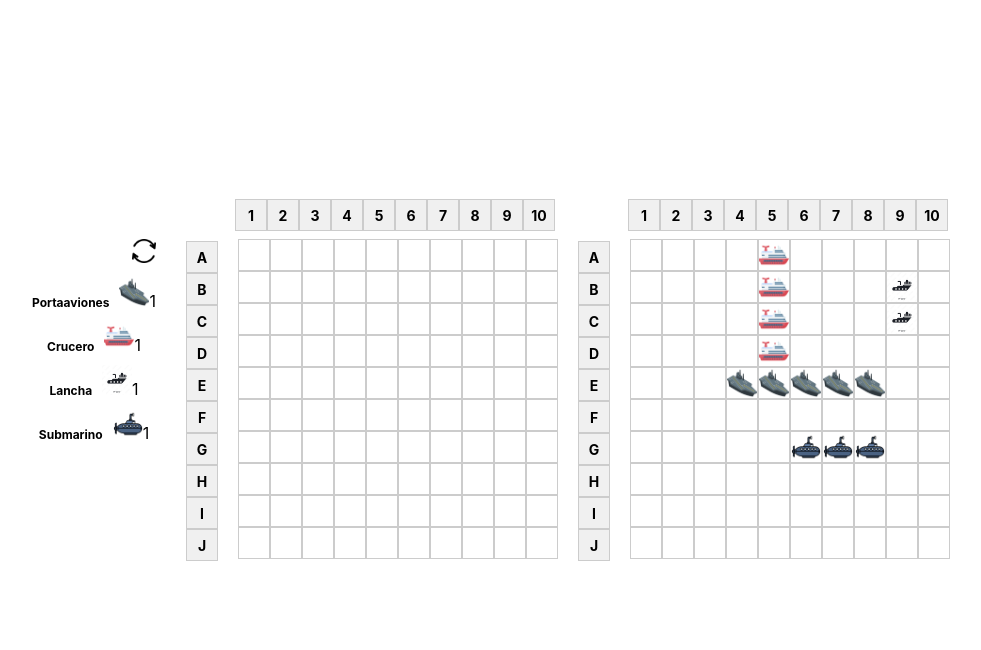
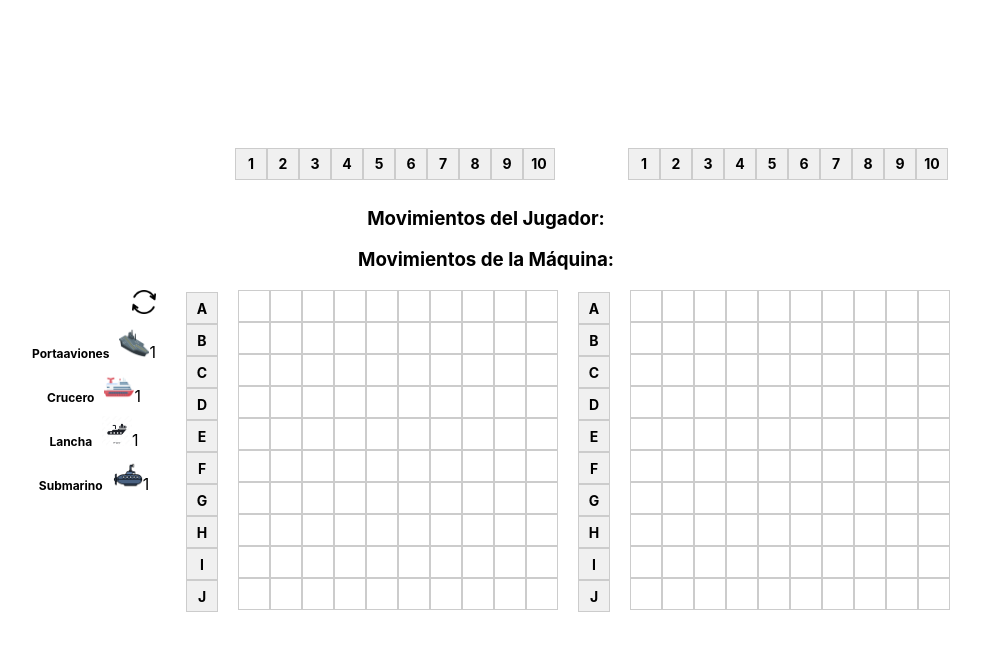
Before and after one commit to athanop/unq-ui-salas-nahuel-trabajo-final, a React (Create React App) app: page / in a window 1280 px wide. Shown: the top 650 px of the page, without its empty margins (154-1135 px from the left). Built offline with nearby package versions, Linux system fonts and the light colour scheme.

Commit message:
check con logica funcionando

```diff
--- a/src/components/organisms/Tablero.css
+++ b/src/components/organisms/Tablero.css
@@ -80,9 +80,6 @@
   font-size: 14px;
   color: #333;
 }
-.celda[atacada="true"] {
-  background-color: red;
-}
 
 .contenedor-tablero {
   position: relative;
@@ -100,8 +97,6 @@
   left: 393px;
 }
 
-
-
 .atacada {
   background-color: gray;
 }
--- a/src/components/organisms/Tablero.jsx
+++ b/src/components/organisms/Tablero.jsx
@@ -11,11 +11,15 @@ import Numeros from '../molecules/Numeros';
 
 
 const Tablero = ({ randomShips }) => {
+  const [mensajeAtaqueMaquina, setMensajeAtaqueMaquina] = useState('');
+  const [turnoJugador, setTurnoJugador] = useState(true);
   const [esJugador, setEsJugador] = useState([]);
   const [celdasValidas, setCeldasValidas] = useState([]);
   const [celdasInvalidas, setCeldasInvalidas] = useState([]);
   const [celdasValidasMaquina, setCeldasValidasMaquina] = useState([]);
   const [celdasInvalidasMaquina, setCeldasInvalidasMaquina] = useState([]);
+  const [movimientosJugador, setMovimientosJugador] = useState([]);
+  const [movimientosMaquina, setMovimientosMaquina] = useState([]);
   const [tableroMaquina, setTableroMaquina] = useState(Array.from({ length: 10 }, () => Array(10).fill(null)));
   const [tableroJugador, setTableroJugador] = useState(Array.from({ length: 10 }, () => Array(10).fill(null)));
   const [fichaArrastrada, setFichaArrastrada] = useState(null);
@@ -160,22 +164,46 @@ const Tablero = ({ randomShips }) => {
   };
 
   const handleCellClick = (filaIndex, celdaIndex, tablero) => {
-    if (!barcosBloqueados) {
+    if (!barcosBloqueados && turnoJugador) {
       const iconoBarcoJugador = tableroJugador[filaIndex][celdaIndex]?.icono;
+
       if (iconoBarcoJugador && tablero === tableroJugador) {
-        // Lógica para el tablero del jugador
         const nuevoTableroJugador = borrarBarco(filaIndex, celdaIndex, tableroJugador, esJugador, fichasDisponibles);
         setTableroJugador(nuevoTableroJugador);
+        // Código para eliminar barcos mal ubicados
       } else if (!tablero[filaIndex][celdaIndex]?.icono && tablero === tableroMaquina) {
-        // Lógica para el tablero de la máquina cuando se hace clic en una celda vacía
+        // Lógica para el tablero de la máquina cuando se hace clic en una celda vacía y es el turno del jugador
         const nuevoTableroMaquina = [...tablero];
         nuevoTableroMaquina[filaIndex][celdaIndex] = { ...nuevoTableroMaquina[filaIndex][celdaIndex], atacada: true };
         setTableroMaquina(nuevoTableroMaquina);
+        setMovimientosJugador([...movimientosJugador, { filaIndex, celdaIndex }]);
+        // Cambiar al turno del jugador después de generar la celda aleatoria
+        setTimeout(() => {
+          generarCeldaAleatoria();
+          setMovimientosMaquina([...movimientosMaquina, { filaIndex, celdaIndex }]);
+          setTurnoJugador(true);
+        }, 1000);
+        setTurnoJugador(false); // cambiar al turno de la máquina después del turno del jugador
       } else if (tablero[filaIndex][celdaIndex]?.icono && tablero === tableroMaquina) {
-        // Lógica para el tablero de la máquina cuando se hace clic en una celda con un barco
-        const nuevoTableroMaquina = [...tablero];
-        nuevoTableroMaquina[filaIndex][celdaIndex] = { ...nuevoTableroMaquina[filaIndex][celdaIndex], explosion: true };
+        // Lógica para el tablero de la máquina cuando se hace clic en una celda con barco y es el turno del jugador
+        const nuevoTableroMaquina = JSON.parse(JSON.stringify(tableroMaquina));
+        const celda = nuevoTableroMaquina[filaIndex][celdaIndex];
+
+        if (turnoJugador && celda && celda.icono) {
+          nuevoTableroMaquina[filaIndex][celdaIndex] = { ...celda, atacada: true, explosion: true };
+        } else {
+          nuevoTableroMaquina[filaIndex][celdaIndex] = { ...celda, atacada: true };
+        }
+
         setTableroMaquina(nuevoTableroMaquina);
+        setMovimientosJugador([...movimientosJugador, { filaIndex, celdaIndex }]);
+        // Cambiar al turno del jugador después de generar la celda aleatoria
+        setTimeout(() => {
+          generarCeldaAleatoria();
+          setTurnoJugador(true);
+          setMovimientosMaquina([...movimientosMaquina, { filaIndex, celdaIndex }]);
+        }, 1000);
+        setTurnoJugador(false); // Cambiar al turno de la máquina después del turno del jugador
       }
     }
   };
@@ -184,19 +212,23 @@ const Tablero = ({ randomShips }) => {
 
 
 
+  /////////////////////////////////// LOGICA PARA ATAQUE MAQUINA
+  const generarCeldaAleatoria = () => {
+    const filaAleatoria = Math.floor(Math.random() * tableroJugador.length);
+    const celdaAleatoria = Math.floor(Math.random() * tableroJugador[filaAleatoria].length);
+    if (!tableroJugador[filaAleatoria][celdaAleatoria]?.icono) {
+      const nuevoTableroJugador = [...tableroJugador];
+      nuevoTableroJugador[filaAleatoria][celdaAleatoria] = { atacada: true };
+      setTableroJugador(nuevoTableroJugador);
+    } else {
+      const nuevoTableroJugador = [...tableroJugador];
+      nuevoTableroJugador[filaAleatoria][celdaAleatoria] = { icono: IconExplode };
+      setTableroJugador(nuevoTableroJugador);
+    }
+  };
 
 
 
-
-
-
-  const bloquearCelda = (filaIndex, celdaIndex) => {
-    if (!esJugador) {
-      const updatedCeldasInvalidas = [...celdasInvalidas];
-      updatedCeldasInvalidas.push({ fila: filaIndex, celda: celdaIndex });
-      setCeldasInvalidas(updatedCeldasInvalidas);
-    }
-  };
 
 
   const letras = Array.from({ length: tableroJugador.length }, (_, index) => String.fromCharCode(65 + index));
@@ -204,8 +236,27 @@ const Tablero = ({ randomShips }) => {
 
 
   return (
-    <div className="contenedor-general">
+    <div className="contenedor-general">{mensajeAtaqueMaquina && <p>{mensajeAtaqueMaquina}</p>}
+
       <div className="contenedor-tablero">
+        <div className="movimientos">
+          <div className="movimientos-jugador">
+            <h3>Movimientos del Jugador:</h3>
+            <ul>
+              {movimientosJugador.map((movimiento, index) => (
+                <li key={index}>{`Letra: ${letras[movimiento.filaIndex]}, Número: ${numeros[movimiento.celdaIndex]}`}</li>
+              ))}
+            </ul>
+          </div>
+          <div className="movimientos-maquina">
+            <h3>Movimientos de la Máquina:</h3>
+            <ul>
+              {movimientosMaquina.map((movimiento, index) => (
+                <li key={index}>{`Letra: ${letras[movimiento.filaIndex]}, Número: ${numeros[movimiento.celdaIndex]}`}</li>
+              ))}
+            </ul>
+          </div>
+        </div>
         <div className="numeros-jugador">
           <Numeros numeros={numeros} esJugador={esJugador} />
         </div>
@@ -232,11 +283,11 @@ const Tablero = ({ randomShips }) => {
                 {fila.map((celda, celdaIndex) => (
                   <div
                     key={celdaIndex}
-                    className={`celda ${celdasValidas.some(
-                      (c) => c.fila === filaIndex && c.celda === celdaIndex
-                    ) ? 'celda-valida' : ''} ${celdasInvalidas.some(
-                      (c) => c.fila === filaIndex && c.celda === celdaIndex
-                    ) ? 'celda-invalida' : ''} ${tableroMaquina[filaIndex][celdaIndex]?.icono ? '' : (tableroMaquina[filaIndex][celdaIndex]?.atacada ? '' : 'celda-vacia')}`}
+                    className={`celda ${celdasValidas.some((c) => c.fila === filaIndex && c.celda === celdaIndex)
+                      ? 'celda-valida'
+                      : ''} ${celdasInvalidas.some((c) => c.fila === filaIndex && c.celda === celdaIndex)
+                        ? 'celda-invalida'
+                        : ''} ${!celda?.icono && celda?.atacada ? 'atacada' : ''} ${celda?.explosion ? 'explosion' : ''}`}
                     onDragOver={(event) => handleDragOver(event, filaIndex, celdaIndex)}
                     onDrop={(event) => handleDrop(event, filaIndex, celdaIndex)}
                     onClick={() => handleCellClick(filaIndex, celdaIndex, tableroJugador)}
@@ -261,7 +312,11 @@ const Tablero = ({ randomShips }) => {
           <div className={`tablero-maquina`}>
             {tableroMaquina.map((fila, filaIndex) => (
               <div key={filaIndex} className="fila">
-                {fila.map((celda, celdaIndex) => (
+                {fila.map((celda, celdaIndex) => {
+                  const isEnemyShip = esJugador && celda && celda.icono;
+                  const showIcon = isEnemyShip ? (celda?.atacada ? (celda.explosion ? IconExplode : null) : null) : celda?.icono;
+
+                  return (
                     <div
                       key={celdaIndex}
                       className={`celda ${celdasValidasMaquina.some((c) => c.fila === filaIndex && c.celda === celdaIndex)
@@ -271,18 +326,24 @@ const Tablero = ({ randomShips }) => {
                           : ''} ${!celda?.icono && celda?.atacada ? 'atacada' : ''} ${celda?.explosion ? 'explosion' : ''}`}
                       onDragOver={(event) => handleDragOver(event, filaIndex, celdaIndex)}
                       onDrop={(event) => handleDrop(event, filaIndex, celdaIndex)}
-                    onClick={() => handleCellClick(filaIndex, celdaIndex, tableroMaquina)}
+                      onClick={() => {
+                        if (turnoJugador) {
+                          handleCellClick(filaIndex, celdaIndex, tableroMaquina);
+                        }
+                      }}
+
                     >
-                    {celda && celda.icono && (
+                      {showIcon && (
                         <img
-                        src={celda.explosion ? IconExplode : celda.icono}
-                        alt={celda.explosion ? 'Explosión' : `Ficha en Jugador ${filaIndex}-${celdaIndex}`}
+                          src={showIcon === IconExplode ? IconExplode : showIcon}
+                          alt={showIcon === IconExplode ? 'Explosión' : `Ficha en Jugador ${filaIndex}-${celdaIndex}`}
                           style={{ width: '30px', height: '30px' }}
                         />
                       )}
 
                     </div>
-                ))}
+                  );
+                })}
               </div>
             ))}
           </div>
--- a/src/components/pages/MainScreen.jsx
+++ b/src/components/pages/MainScreen.jsx
@@ -1,67 +1,16 @@
 import React from 'react';
 import Tablero from '../organisms/Tablero';
 import './MainScreen.css';
-import IconPortaAviones from '../atoms/portaaviones.png';
-import IconCrucero from '../atoms/crucero.png';
-import IconLancha from '../atoms/lancha.png';
-import IconSubmarino from '../atoms/submarino.png';
+import RandomShip from '../molecules/RandomShip'
 
 const MainScreen = () => {
 
-  const randomShips = () => {
-    const nuevoTablero = Array.from({ length: 10 }, () => Array(10).fill(null));
-
-    const fichas = [
-      { icono: IconPortaAviones, agujeros: 5 },
-      { icono: IconCrucero, agujeros: 4 },
-      { icono: IconLancha, agujeros: 2 },
-      { icono: IconSubmarino, agujeros: 3 },
-    ];
-
-    fichas.forEach((ficha) => {
-      let colocada = false;
-
-      while (!colocada) {
-        const filaIndex = Math.floor(Math.random() * 10);
-        const celdaIndex = Math.floor(Math.random() * 10);
-        const orientacion = Math.random() < 0.5 ? 'horizontal' : 'vertical';
-
-        const maxFilaIndex =
-          orientacion === 'horizontal' ? filaIndex : filaIndex + ficha.agujeros - 1;
-        const maxCeldaIndex =
-          orientacion === 'horizontal' ? celdaIndex + ficha.agujeros - 1 : celdaIndex;
-
-        if (maxFilaIndex < 10 && maxCeldaIndex < 10) {
-          let valido = true;
-          for (let i = filaIndex; i <= maxFilaIndex; i++) {
-            for (let j = celdaIndex; j <= maxCeldaIndex; j++) {
-              if (nuevoTablero[i][j] !== null) {
-                valido = false;
-                break;
-              }
-            }
-            if (!valido) break;
-          }
-
-          if (valido) {
-            for (let i = filaIndex; i <= maxFilaIndex; i++) {
-              for (let j = celdaIndex; j <= maxCeldaIndex; j++) {
-                nuevoTablero[i][j] = { icono: ficha.icono };
-              }
-            }
-            colocada = true;
-          }
-        }
-      }
-    });
-    return nuevoTablero;
-  };
 
   return (
   <div className="main-screen-container">
     <div className="tableros-container">
       <div className="tablero-container" key="jugador">
-        <Tablero esJugador={false} randomShips={randomShips()}/>
+        <Tablero esJugador={false} randomShips={RandomShip()}/>
       </div>
     </div>
   </div>
```
Also changed, not shown: src/components/molecules/Cell.jsx (deleted, +0 -33 lines). Lines whose indentation alone changed are shown as unchanged.
